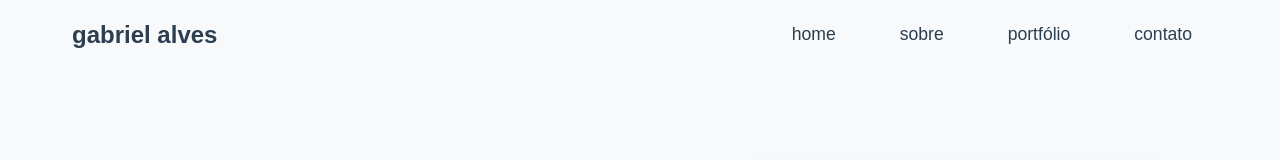
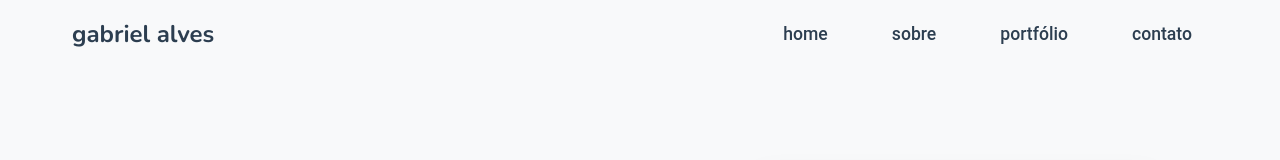
Before and after one commit to paulgabr/portfolio, a Next.js app: page / in a window 1280 px wide. Shown: the top 160 px of the page. Built offline with nearby package versions, Linux system fonts and the light colour scheme.

Commit message:
implementando pequenas mudanças no código para melhor funcionalidade

```diff
--- a/src/app/layout.tsx
+++ b/src/app/layout.tsx
@@ -13,8 +13,8 @@ const geistMono = Geist_Mono({
 });
 
 export const metadata: Metadata = {
-  title: "Portifólio Gabriel",
-  description: "Portifólio pessoal de Gabriel",
+  title: "Portfólio Gabriel",
+  description: "Portfólio pessoal de Gabriel",
 };
 
 export default function RootLayout({
@@ -23,7 +23,7 @@ export default function RootLayout({
   children: React.ReactNode;
 }>) {
   return (
-    <html>
+    <html lang="pt-BR">
       <body className={`${geistSans.variable} ${geistMono.variable}`}>
         {children}
       </body>
--- a/src/app/page.tsx
+++ b/src/app/page.tsx
@@ -111,7 +111,7 @@ export default function Home() {
             </div>
 
             <Image
-              src="/foto_eu.jpg"
+              src="/profile-gabriel.jpg"
               alt="Gabriel - Desenvolvedor"
               width={400}
               height={400}
--- a/src/components/Header.module.css
+++ b/src/components/Header.module.css
@@ -23,7 +23,7 @@
   color: #2c3e50;
   font-size: 1.5rem;
   font-weight: bold;
-  font-style: 'Nunito';
+  font-family: 'Nunito';
 }
 
 .nav {
@@ -47,7 +47,7 @@
   border: none;
   color: #2c3e50;
   text-decoration: none;
-  font-style: 'Roboto', sans-serif;
+  font-family: 'Roboto', sans-serif;
   font-size: 1.1rem;
   font-weight: 500;
   padding: 0.5rem 1rem;
```
Also changed, not shown: public/profile-gabriel.jpg (renamed from public/foto_eu.jpg).
